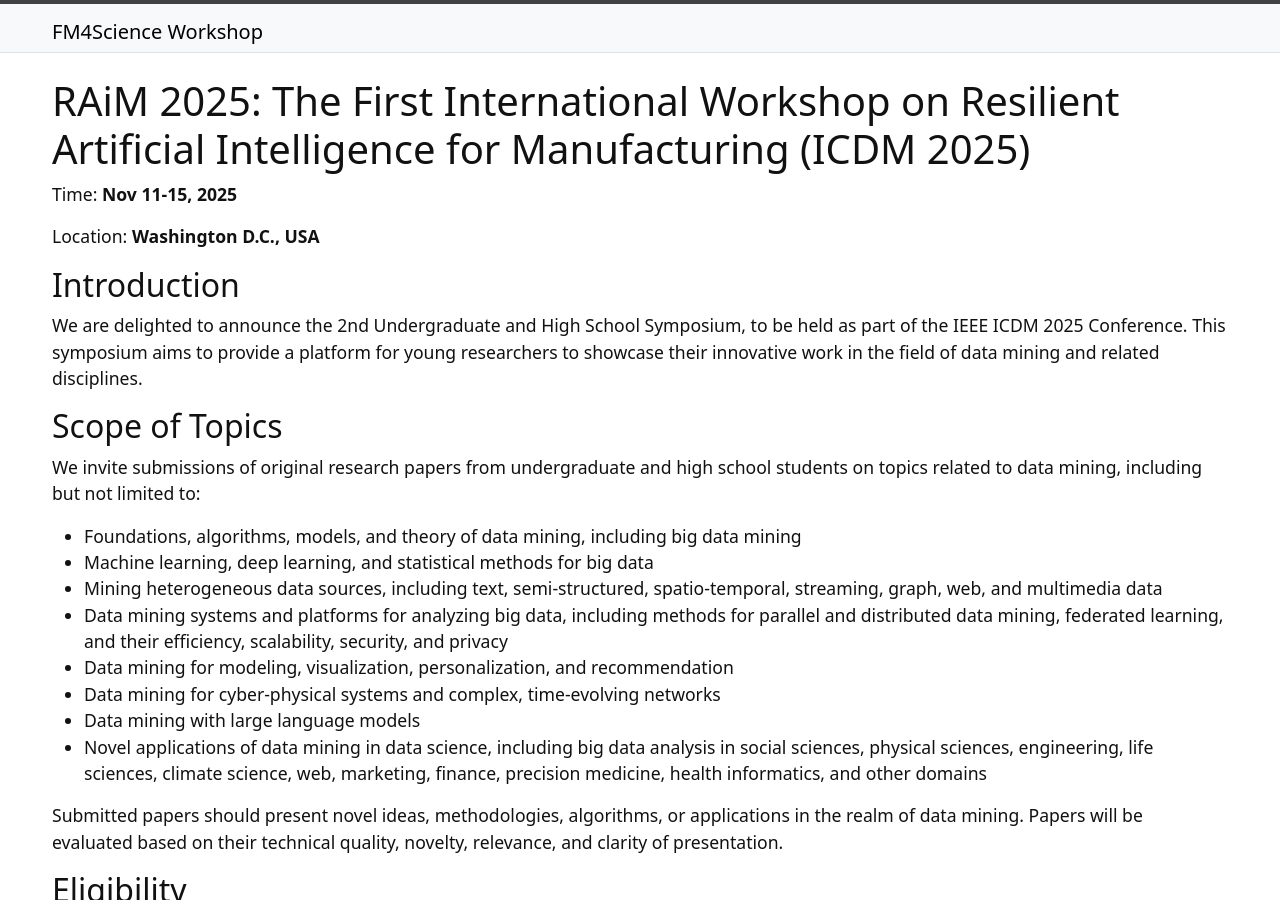
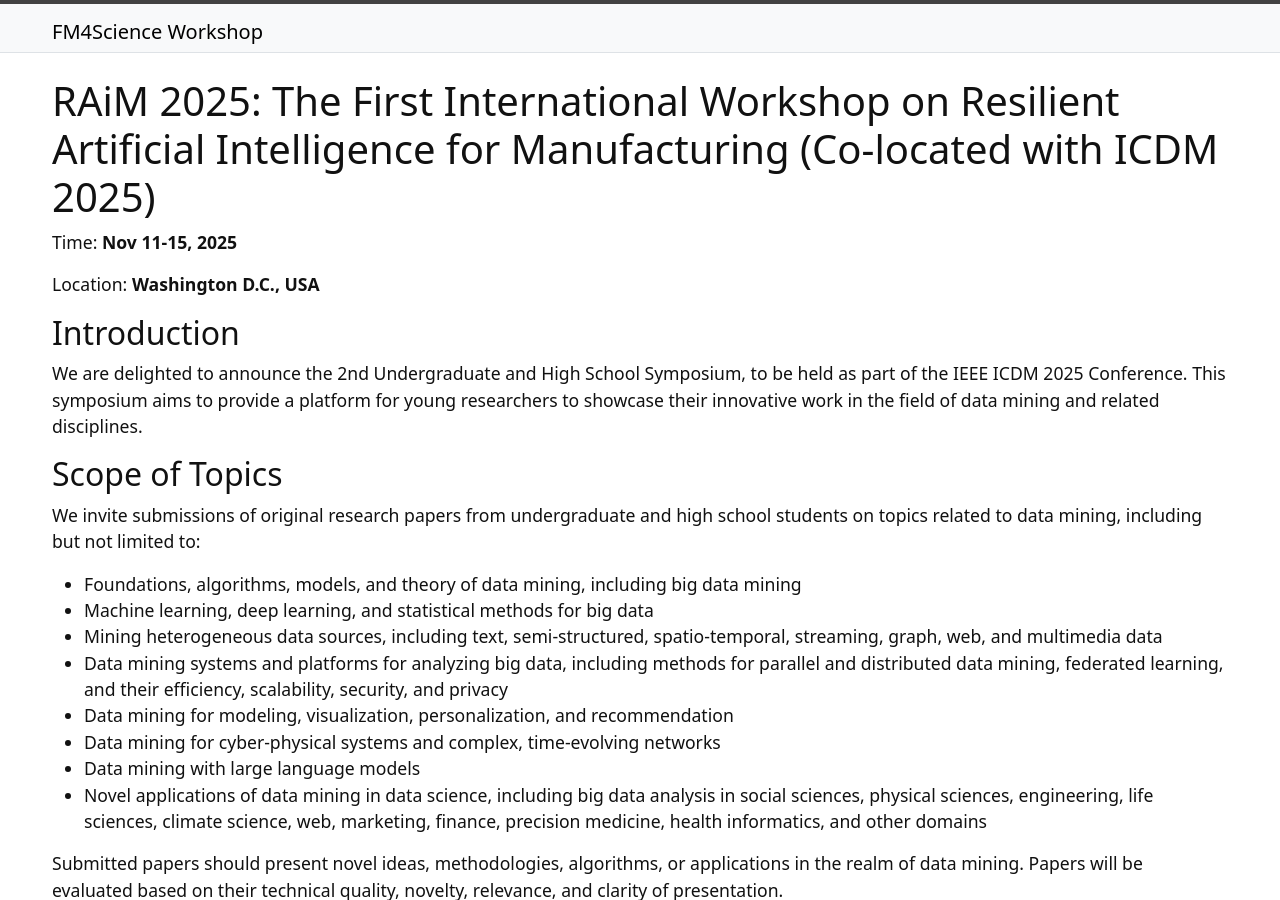
Before and after one commit to xuanwang91/2025-ICDM-RAiM, a Jekyll site: the page built from index.md, in a window 1280 px wide and 900 px high. Built offline with Jekyll 4.4.1, drawn with Linux system fonts in a browser that asks for light colours.

Commit message:
Update index.md

```diff
--- a/index.md
+++ b/index.md
@@ -3,7 +3,7 @@ title: Home
 layout: page
 ---
 
-# RAiM 2025: The First International Workshop on Resilient Artificial Intelligence for Manufacturing (ICDM 2025)
+# RAiM 2025: The First International Workshop on Resilient Artificial Intelligence for Manufacturing (Co-located with ICDM 2025)
 
 Time: **Nov 11-15, 2025**
 
```
